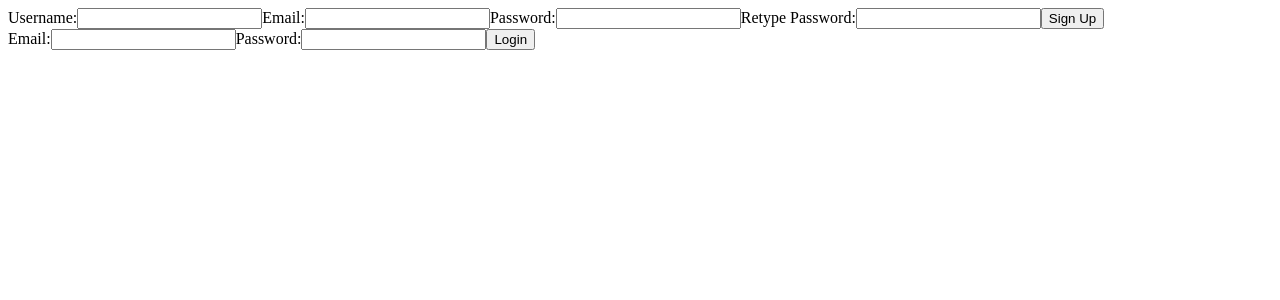
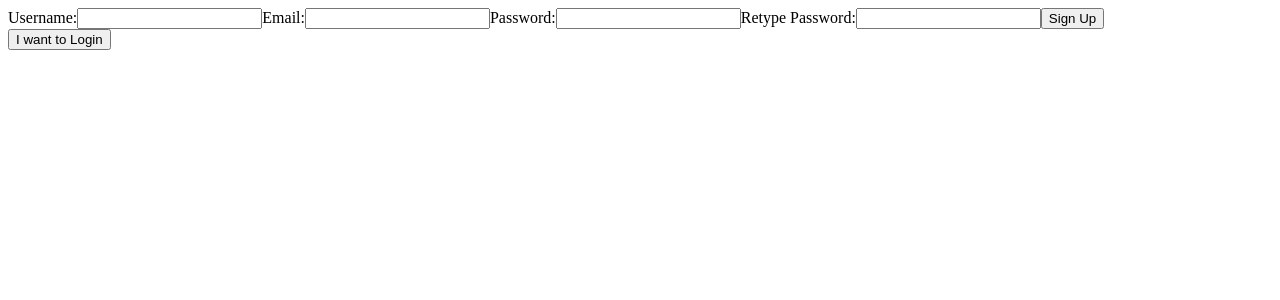
Before and after one commit to mehtaphysical/mental-health-first-aid-FE, a React app: page /auth in a window 1280 px wide. Shown: the top 300 px of the page. Built offline with nearby package versions, Linux system fonts and the light colour scheme.

Commit message:
conditionally rendering singup/login components

```diff
--- a/package.json
+++ b/package.json
@@ -28,6 +28,7 @@
     "react": "^16.13.0",
     "react-dom": "^16.13.0",
     "react-redux": "^7.2.0",
+    "react-router-dom": "^5.1.2",
     "redux": "^4.0.5",
     "redux-thunk": "^2.3.0"
   },
--- a/src/components/App.js
+++ b/src/components/App.js
@@ -1,10 +1,17 @@
 import React from 'react';
+import {
+  BrowserRouter as Router,
+  Route,
+  Switch
+} from 'react-router-dom';
 import { AuthPage } from './authComponents/AuthPage';
 
 export default function App() {
   return (
-    <>
-      <AuthPage />
-    </>
+    <Router>
+      <Switch>
+        <Route exact path='/auth' component={AuthPage} />
+      </Switch>
+    </Router>
   );
 }
--- a/src/components/authComponents/AuthPage.js
+++ b/src/components/authComponents/AuthPage.js
@@ -1,4 +1,4 @@
-import React from 'react';
+import React, { useState } from 'react';
 import { Signup } from './Signup';
 import { Login } from './Login';
 import { useSelector } from 'react-redux';
@@ -7,11 +7,14 @@ import { toGetAuth } from '../../selectors/useSelectors';
 export const AuthPage = () => {
   const { error } = useSelector(toGetAuth);
   const errorMessage = error ? (<p>{error.message}</p>) : (<></>);
+  const [signup, setSignup] = useState(true);
+
+  const buttonText = signup ? 'I want to Login' : 'I need Signup';
 
   return (
     <>
-      <Signup />
-      <Login />
+      {signup ? <Signup /> : <Login />}
+      <button onClick={() => setSignup(!signup)}>{buttonText}</button>
       {errorMessage}
     </>
   );
```
Also changed, not shown: 1 other file (tests, documents, lock files or other folders).
